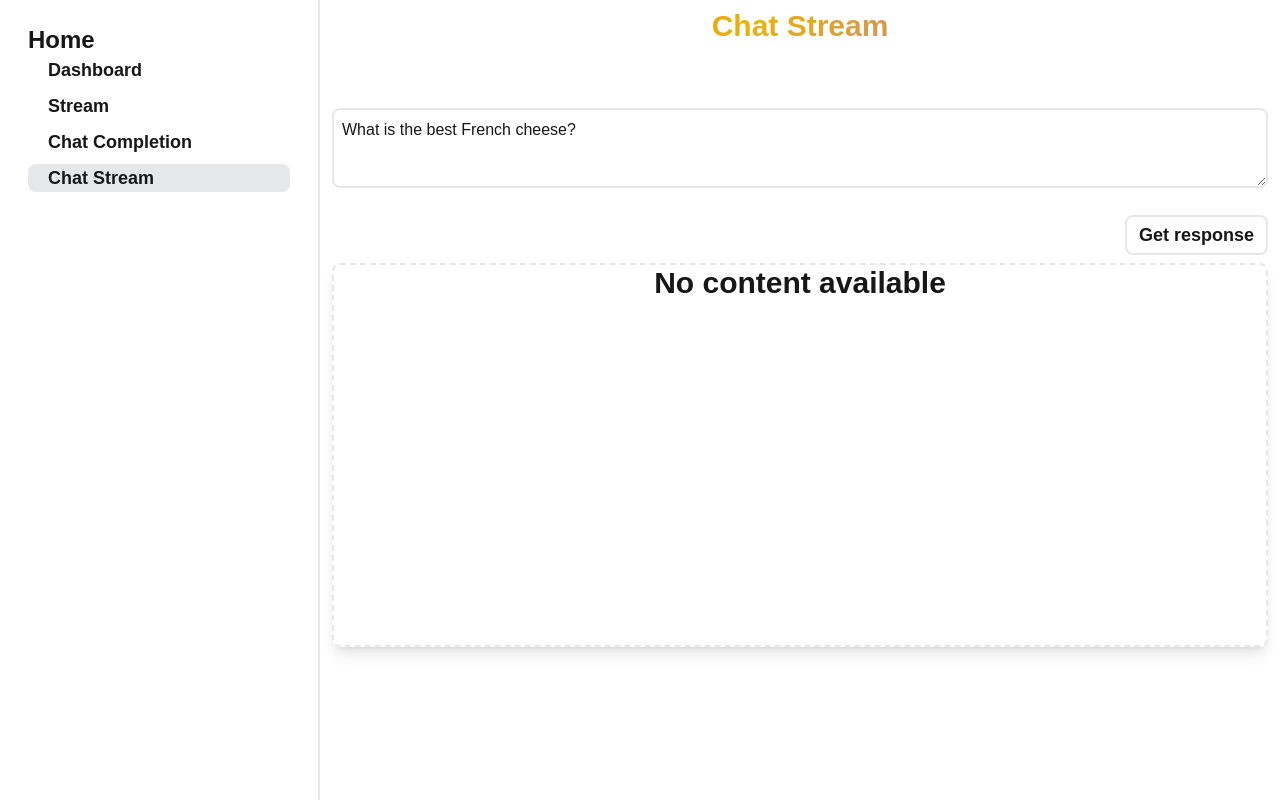
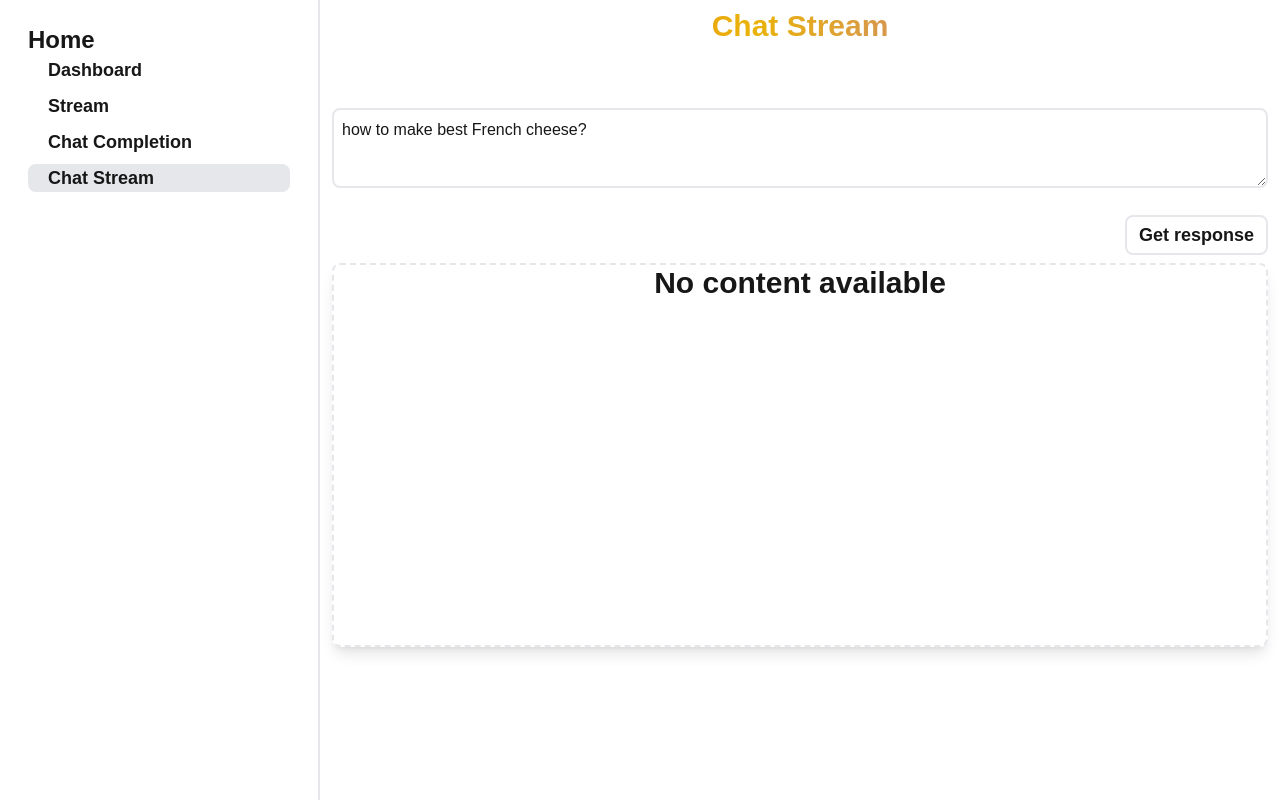
Before and after one commit to arfat-xyz/learn-mistral-ai-and-others, a Next.js app: page /dashboard/chat-stream in a window 1280 px wide. Built offline with nearby package versions, Linux system fonts and the light colour scheme; no server answers.

Commit message:
added chat streaming

```diff
--- /dev/null
+++ b/app/api/mistral/stream/route.ts
@@ -0,0 +1,53 @@
+import { NextResponse } from "next/server";
+import { routeErrorHandler } from "@/lib/api-response";
+import { inputSchema } from "@/lib/zod-validation";
+import { mistralClient } from "@/utils/mistal";
+import {
+  iteratorToStream,
+  makeIterator,
+} from "@/utils/stream-iterator-and-iterator-stream";
+
+/**
+ * Handles POST requests to the API route.
+ * This function streams responses from the Mistral AI model.
+ * @param request - The incoming HTTP request.
+ * @returns A streaming response with the AI-generated content.
+ */
+export async function POST(request: Request) {
+  try {
+    // Parse and validate the request body
+    const body = await request.json();
+    const { inputText: content } = inputSchema.parse(body);
+
+    // Stream a chat response from the Mistral AI model
+    const chatResponse = await mistralClient.chat.stream({
+      model: "mistral-large-latest",
+      messages: [
+        {
+          role: "system",
+          content:
+            "You are a friendly cheese connoisseur. When asked about cheese, reply concisely and humorously.",
+        },
+        { role: "user", content }, // User's input
+      ],
+      temperature: 0.7, // Controls randomness in the response
+      responseFormat: {
+        type: "text", // Response format is plain text
+      },
+    });
+
+    // Convert the chat response iterator into a stream
+    const stream = iteratorToStream(makeIterator(chatResponse));
+
+    // Return the stream as a response with plain text content type
+    return new NextResponse(stream, {
+      headers: {
+        "Content-Type": "text/plain",
+      },
+    });
+  } catch (error) {
+    // Handle errors and return a standardized error response
+    console.log("Error", { error });
+    return routeErrorHandler(error);
+  }
+}
--- a/app/dashboard/chat-stream/page.tsx
+++ b/app/dashboard/chat-stream/page.tsx
@@ -1,13 +1,12 @@
-import InputSubmitComponent from "@/components/input-submit-component";
+import InputSubmitStreamComponent from "@/components/input-submit-stream-component";
 import { metaDataGeneratorForNormalPage } from "@/hooks/meta-data-hook";
-import React from "react";
 
 export const metadata = metaDataGeneratorForNormalPage("Chat Completion");
 const ChatCompletionsPage = () => {
   return (
-    <InputSubmitComponent
+    <InputSubmitStreamComponent
       buttonValue="Get response"
-      defaultInput="What is the best French cheese?"
+      defaultInput="how to make best French cheese?"
       endPoints="/api/mistral/chat-stream"
       heading="Chat Stream"
     />
--- a/app/dashboard/stream/page.tsx
+++ b/app/dashboard/stream/page.tsx
@@ -8,7 +8,7 @@ const StreamPage = () => {
     <InputSubmitStreamComponent
       buttonValue="Stream"
       defaultInput="What is the name of out galaxy"
-      endPoints={`/api/mistral/chat-stream`}
+      endPoints={`/api/mistral/stream`}
       heading="Stream"
     />
   );
--- a/components/input-submit-stream-component.tsx
+++ b/components/input-submit-stream-component.tsx
@@ -18,9 +18,8 @@ const InputSubmitStreamComponent = ({
   buttonValue?: string;
 }) => {
   const [inputText, setInputText] = useState(defaultInput);
-  const { isLoading, responses, startStream } = useStreamResponseHook(
-    `/api/mistral/chat-stream`
-  );
+  const { isLoading, responses, startStream } =
+    useStreamResponseHook(endPoints);
   const handleSubmit = async () => {
     if (!inputText) return toast.error("Input text is requried");
     startStream(inputText);
```
